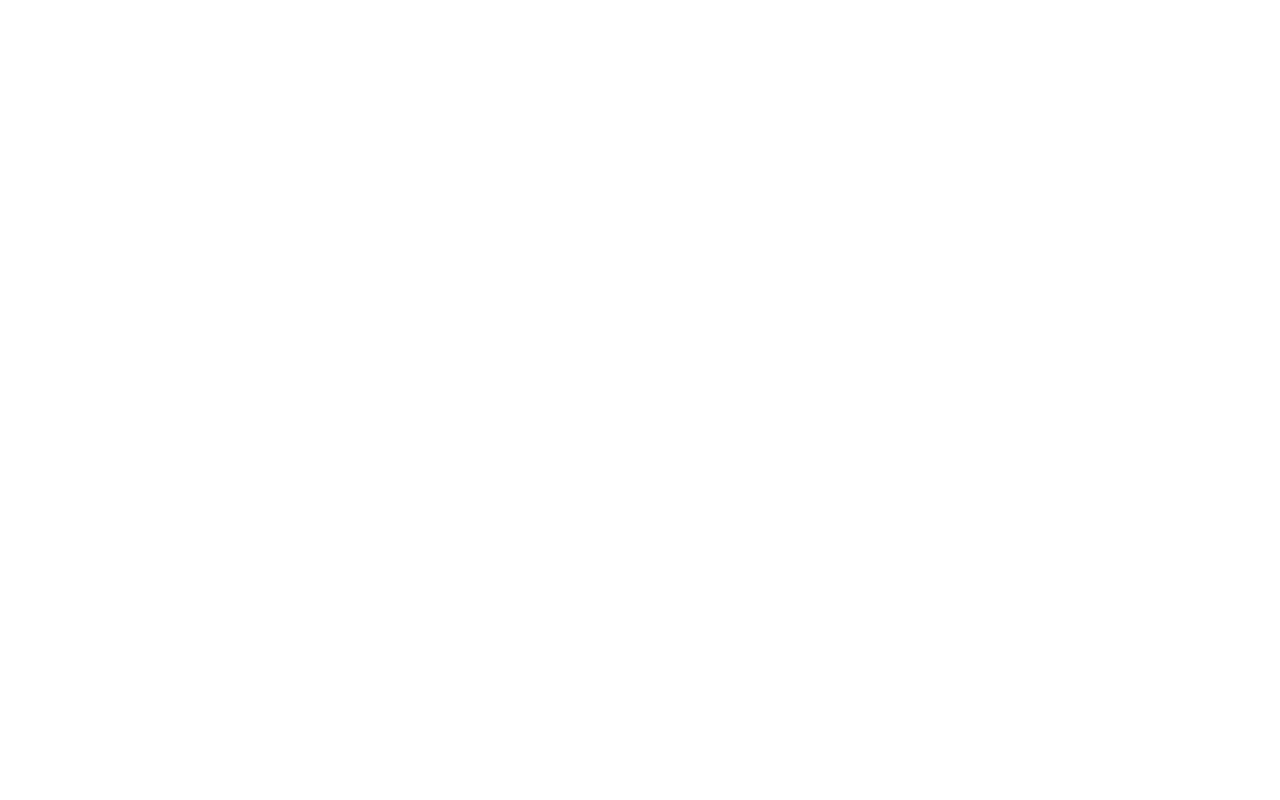
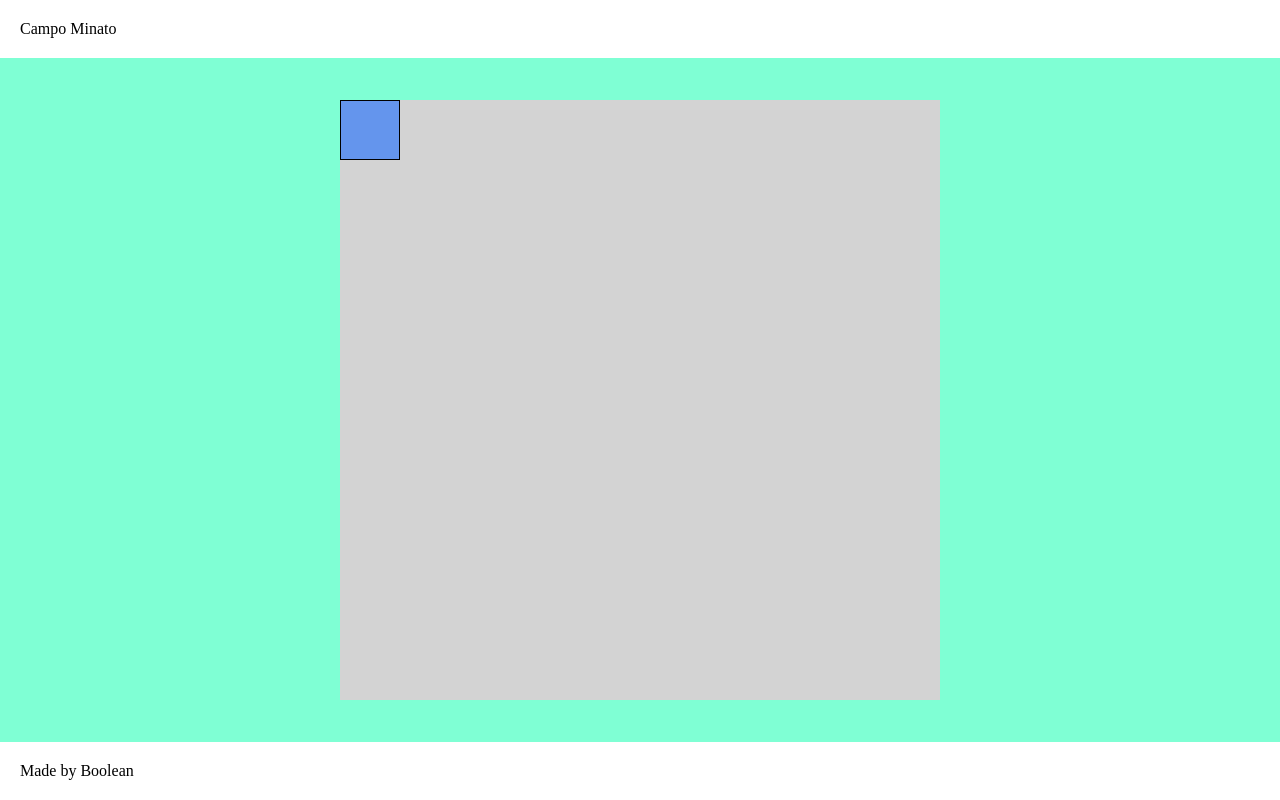
Before and after one commit to giuliatognali/js-campominato-grid, a plain HTML site: page index.html in a window 1280 px wide. Drawn offline with Linux system fonts and the light colour scheme.

Commit message:
html cell 1

```diff
--- a/css/style.css
+++ b/css/style.css
@@ -0,0 +1,38 @@
+/************
+Reset
+*************/
+*{
+    margin: 0;
+    padding: 0;
+    box-sizing: border-box;
+}
+
+body{
+    height: 100vh;
+    display: flex;
+    flex-direction: column;
+}
+main{
+    background-color:#7fffd4;
+    flex-grow: 1;
+    display: flex;
+    justify-content: center;
+    align-items: center;
+}
+
+header, footer{
+    padding: 1.25rem;
+}
+
+.board{
+    background-color: lightgray;
+    height: 37.5rem;
+    width:  37.5rem;
+}
+
+.cell{
+    border: 1px solid black;
+    background-color: cornflowerblue;
+    width: calc(100% / 10);
+    height: calc(100% / 10);
+}
--- a/index.html
+++ b/index.html
@@ -8,7 +8,13 @@
     <title>Campo Minato</title>
 </head>
 <body>
-
+    <header>Campo Minato</header>
+    <main>
+        <div class="board">
+            <div class="cell"></div>
+        </div>
+    </main>
+    <footer>Made by Boolean</footer>
     <script src="js/main.js"></script>
 </body>
 </html>
--- a/js/main.js
+++ b/js/main.js
@@ -0,0 +1 @@
+'use strict';
```
